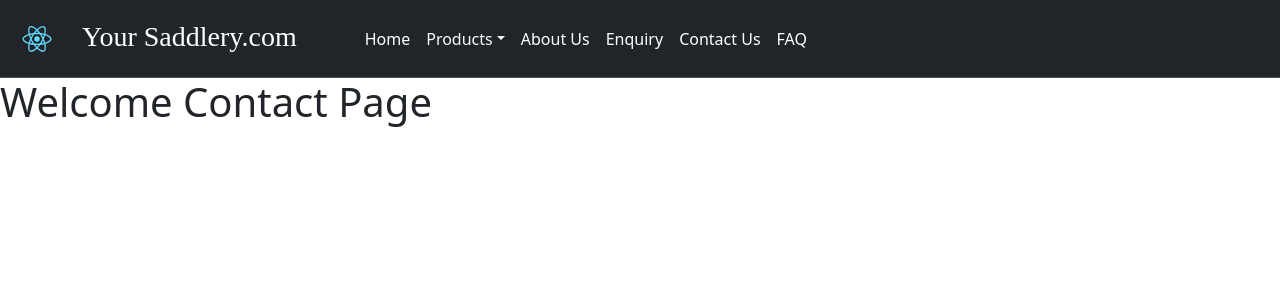
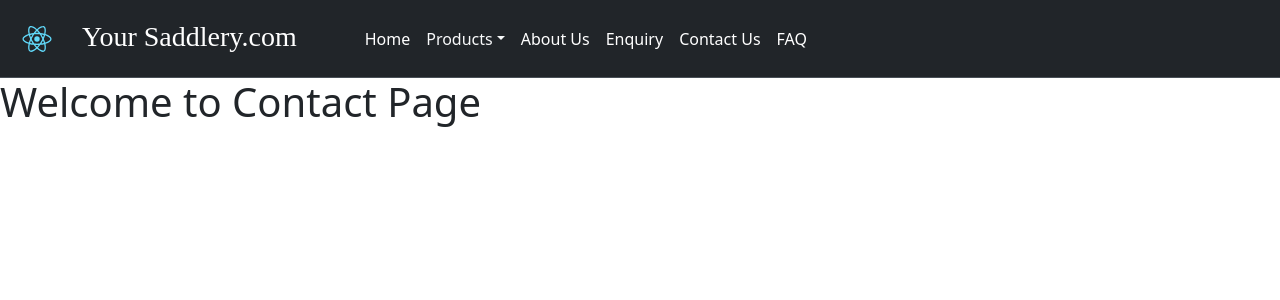
Before and after one commit to Ishan9343/saddle-store-react, a React (Create React App) app: page /saddle-store-react/contact in a window 1280 px wide. Shown: the top 300 px of the page. Built offline with nearby package versions, Linux system fonts and the light colour scheme.

Commit message:
final commit

```diff
--- a/src/ReactMenu/Contact.jsx
+++ b/src/ReactMenu/Contact.jsx
@@ -3,7 +3,7 @@ import React from "react";
 const Contact=()=>{
     return (
         <>
-        <h1>Welcome Contact Page</h1>
+        <h1>Welcome to Contact Page</h1>
         </>
     );
 };
```
